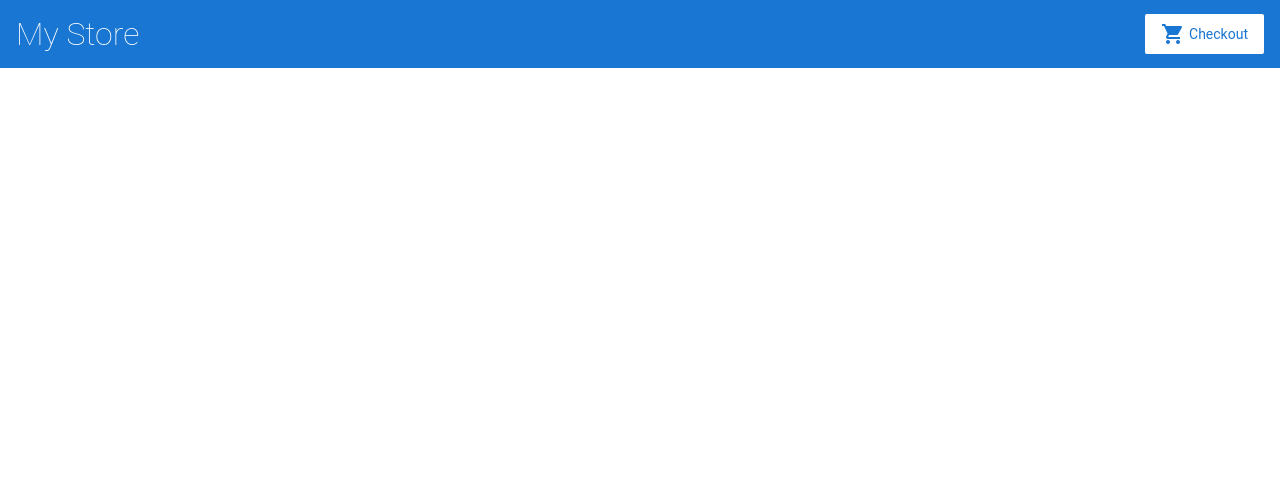
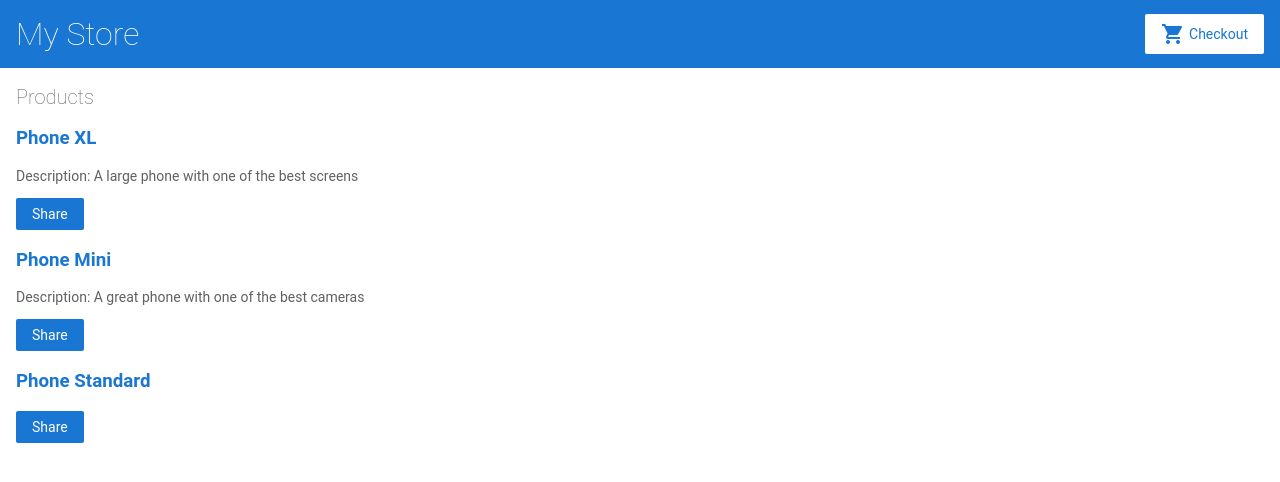
Before and after one commit to MohammadSanjalawi/angular-product-list, an Angular app: page / in a window 1280 px wide. Shown: the top 482 px of the page. Built offline with nearby package versions, Linux system fonts and the light colour scheme.

Commit message:
modify product list component and add product alert component

```diff
--- /dev/null
+++ b/src/app/product-alerts/product-alerts.component.html
@@ -0,0 +1 @@
+<p>product-alerts works!</p>
--- /dev/null
+++ b/src/app/product-alerts/product-alerts.component.ts
@@ -0,0 +1,15 @@
+import { Component, OnInit } from '@angular/core';
+
+@Component({
+  selector: 'app-product-alerts',
+  templateUrl: './product-alerts.component.html',
+  styleUrls: ['./product-alerts.component.css']
+})
+export class ProductAlertsComponent implements OnInit {
+
+  constructor() { }
+
+  ngOnInit(): void {
+  }
+
+}
--- a/src/app/product-list/product-list.component.html
+++ b/src/app/product-list/product-list.component.html
@@ -1 +1,17 @@
-<p>product-list works!</p>
+<h2>Products</h2>
+
+<div *ngFor="let product of products">
+    <h3>
+        <a [title]="product.name + ' details'">
+        {{product.name}}
+        </a>
+    </h3>
+
+    <p *ngIf="product.description">
+        Description: {{product.description}}
+    </p>
+
+    <button type="button" (click)="share()">
+        Share
+    </button>
+</div>
--- a/src/app/product-list/product-list.component.ts
+++ b/src/app/product-list/product-list.component.ts
@@ -1,4 +1,6 @@
 import { Component, OnInit } from '@angular/core';
+
+import {products} from '../products'
 
 @Component({
   selector: 'app-product-list',
@@ -7,9 +9,14 @@ import { Component, OnInit } from '@angular/core';
 })
 export class ProductListComponent implements OnInit {
 
+  products = products;
+
   constructor() { }
 
   ngOnInit(): void {
   }
 
+  share(){
+    window.alert('The product has been shared!');
+  }
 }
--- /dev/null
+++ b/src/app/products.ts
@@ -0,0 +1,28 @@
+export interface Product{
+    id: number;
+  name: string;
+  price: number;
+  description: string;
+}
+
+
+export const products = [
+    {
+      id: 1,
+      name: 'Phone XL',
+      price: 799,
+      description: 'A large phone with one of the best screens'
+    },
+    {
+      id: 2,
+      name: 'Phone Mini',
+      price: 699,
+      description: 'A great phone with one of the best cameras'
+    },
+    {
+      id: 3,
+      name: 'Phone Standard',
+      price: 299,
+      description: ''
+    }
+  ];
```
Also changed, not shown: src/app/app.module.ts (+10 -2 lines), src/app/product-alerts/product-alerts.component.css (added), 1 other file (tests, documents, lock files or other folders).
